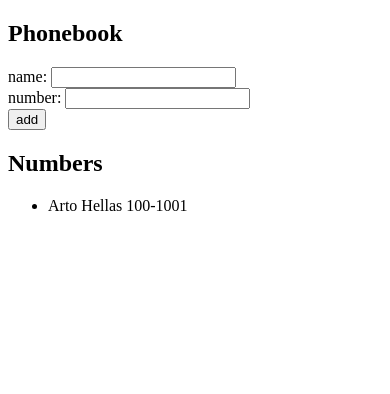
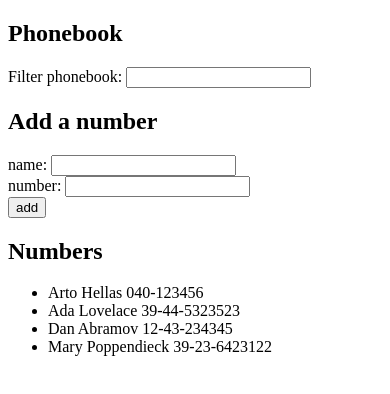
Before and after one commit to juleshwar/fullstackopen, a React (Create React App) app in the folder part2/phonebook/: page / in a window 390 px wide. Shown: the top 394 px of the page. Built offline with nearby package versions, Linux system fonts and the light colour scheme.

Commit message:
Solution for ex 2.9* Added a input to filter the phonebook

```diff
--- a/part2/phonebook/src/App.js
+++ b/part2/phonebook/src/App.js
@@ -2,10 +2,14 @@ import React, { useState } from 'react'
 
 const App = () => {
     const [persons, setPersons] = useState([
-        { name: 'Arto Hellas', number: '100-1001' }
+        { name: 'Arto Hellas', number: '040-123456' },
+        { name: 'Ada Lovelace', number: '39-44-5323523' },
+        { name: 'Dan Abramov', number: '12-43-234345' },
+        { name: 'Mary Poppendieck', number: '39-23-6423122' }
     ])
     const [newName, setNewName] = useState('')
     const [newNumber, setNewNumber] = useState('')
+    const [filterValue, setFilterValue] = useState('');
 
     function isNameAlreadyPresentInPhonebook(name) {
         return persons.some(person => person.name === name);
@@ -32,7 +36,9 @@ const App = () => {
     return (
         <div>
             <h2>Phonebook</h2>
+            Filter phonebook: <input value={filterValue} onChange={(event) => setFilterValue(event.target.value)} />
             <form onSubmit={handleFormSubmit}>
+                <h2>Add a number</h2>
                 <div>
                     name: <input value={newName} onChange={handleNameChange} />
                 </div>
@@ -45,9 +51,13 @@ const App = () => {
             </form>
             <h2>Numbers</h2>
             <ul>
-                {persons.map((person, index) =>
-                    <li key={person.name + index}>{person.name} {person.number}</li>
-                )}
+                {
+                    persons
+                        .filter(person => person.name.toLowerCase().includes(filterValue))
+                        .map((person, index) =>
+                            <li key={person.name + index}>{person.name} {person.number}</li>
+                        )
+                }
             </ul>
         </div>
     )
```
